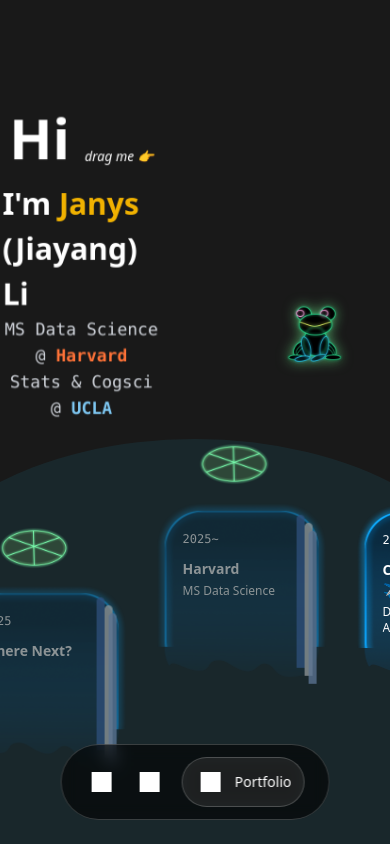
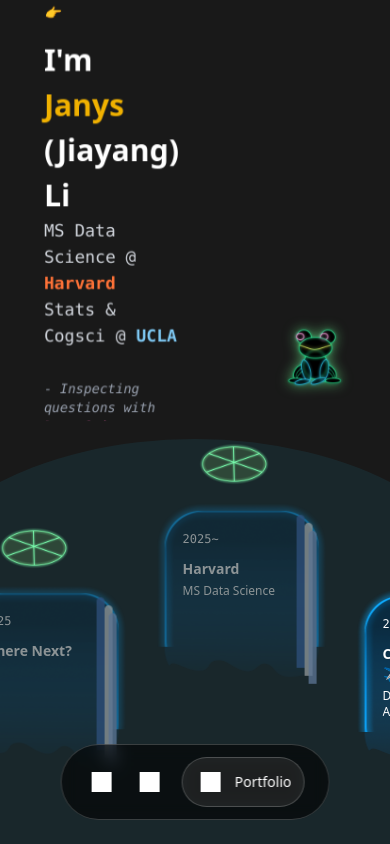
Before and after one commit to janys0v0/janys0v0.github.io, a Next.js app: page / in a window 390 px wide. Shown: the top 844 px of the page. Built offline with nearby package versions, Linux system fonts and the light colour scheme; grey boxes are pictures that could not be loaded.

Commit message:
minor fixes

```diff
--- a/src/app/globals.css
+++ b/src/app/globals.css
@@ -28,11 +28,11 @@
 }
 
 .intro-section {
-  @apply flex flex-col md:flex-row items-center justify-between w-full h-[30vh] max-w-[90%] px-[5%] select-text;
+  @apply flex flex-col items-start justify-center w-full h-[30vh] select-text pl-16;
 }
 
 .intro-title {
-  @apply text-6xl font-bold text-white text-center md:text-left mb-4;
+  @apply text-6xl font-bold text-white text-left mb-4;
 }
 
 .intro-divider {
@@ -40,11 +40,11 @@
 }
 
 .intro-subtitle {
-  @apply text-lg text-gray-300 text-center md:text-left font-mono mb-8;
+  @apply text-lg text-gray-300 text-left font-mono mb-8;
 }
 
 .intro-description {
-  @apply text-gray-400 text-center md:text-left font-mono mb-0 text-sm mt-8;
+  @apply text-gray-400 text-left font-mono mb-0 text-sm mt-8;
 }
 
 .profile-image-container {
@@ -52,11 +52,21 @@
 }
 
 .profile-image-wrapper {
-  @apply w-64 h-64 overflow-hidden border-4 border-white rounded-lg;
+  @apply flex gap-4 justify-center items-start;
+}
+
+.profile-image-item {
+  @apply flex flex-col items-center;
 }
 
 .profile-image {
-  @apply w-64 h-64 object-cover;
+  @apply w-64 h-64 object-cover border-4 border-white rounded-lg;
+  aspect-ratio: 1 / 1;
+  object-position: center;
+}
+
+.profile-caption {
+  @apply text-white text-xs mt-2 text-center;
 }
 
 .skills-list {
@@ -110,6 +120,10 @@
 
 .portfolio-group .social-icon {
   @apply w-8 h-8 flex items-center justify-center rounded-full transition-colors duration-200;
+}
+
+.portfolio-group .social-icon:hover {
+  @apply bg-transparent;
 }
 
 .portfolio-text {
--- a/src/app/page.tsx
+++ b/src/app/page.tsx
@@ -14,7 +14,7 @@
   const rotationRef = useRef(0);
 
   const segments = [
-    <div className="intro-section z-20 max-w-[40%] mx-auto px-[30%] border-l-20 border-transparent pl-60" key="intro">
+    <div className="intro-section z-20 max-w-[80%] mx-auto px-8" key="intro">
     <div className="intro-text">
       <h1 className="intro-title">Hi <span className="text-sm align-bottom italic font-normal">drag me 👉 </span></h1>
       <h1> I&apos;m <span className="text-yellow-500">Janys</span> (Jiayang) Li</h1>
@@ -64,13 +64,26 @@
 </div>,
     <div className="profile-image-container" key="profile">
     <div className="profile-image-wrapper">
+      <div className="profile-image-item">
         <Image
-        src="/profile_pic.jpeg"
+          src="/grad_photo.PNG"
           alt="Janys Li"
           width={256}
           height={256}
           className="profile-image"
         />
+        <p className="profile-caption">My grad photo</p>
+      </div>
+      <div className="profile-image-item">
+        <Image
+          src="/dogpc.jpg"
+          alt="Dog"
+          width={256}
+          height={256}
+          className="profile-image"
+        />
+        <p className="profile-caption">a cute dog I drew</p>
+      </div>
     </div>
   </div>,
   ];
--- a/src/components/frogHop.tsx
+++ b/src/components/frogHop.tsx
@@ -16,18 +16,18 @@
 // Keep existing leaves and add more to the right
 const leafData: LeafData[] = [
   { relX: 0.05, relY: 0.5, title: "Where Next?", text: "???" , year: "2025"},
-  { relX: 0.05, relY: 0.4, title: "Harvard", text: "MS Data Science" , year: "2025~"},
-  { relX: 0.10, relY: 0.4, title: "Cathay Pacific ✈️", text: "Data Analytics and AI Automation" , year: "2025"},
-  { relX: 0.15, relY: 0.5, title: "Develop for Good 🍃", text: "Product Management & User Research" , year: "2025"},
-  { relX: 0.20, relY: 0.4, title: "Ekimetrics", text: "AI Development & Market Analytics Consulting" , year: "2024"},
-  { relX: 0.45, relY: 0.5, title: "ACME Lab @ UCLA", text: "Research in psychological symptoms & emotional flexibilty" , year: "2022~2024"},
-  { relX: 0.65, relY: 0.4, title: "Nova, Tech for Good", text: "Frontend Development & UX Design" , year: "2022~2025"},
-  { relX: 0.85, relY: 0.5, title: "Ozcan Lab", text: "Research in Computer Vision for Medical Imaging" , year: "2023"},
-  { relX: 1.05, relY: 0.4, title: "Ipsos", text: "User Experience Research Consulting" , year: "2022"},
-  { relX: 1.25, relY: 0.5, title: "UCLA", text: "Statistics & Data Science; Cognitive Science" , year: "2021~2025"},
-  { relX: 1.45, relY: 0.4, title: "Cranbrook Schools", text: "Frozen in the icy lakes ❄️" , year: "2019"},
-  { relX: 1.65, relY: 0.5, title: "Virginia Episcopal School", text: "Tennis player, Sweeper of red autumn leaves 🍁" , year: "2018"},
-  { relX: 1.85, relY: 0.4, title: "Shenzhen", text: "Born and grew up to 15 🎹" , year: "Long Ago..."}
+  { relX: 0.10, relY: 0.4, title: "Harvard", text: "MS Data Science" , year: "2025~"},
+  { relX: 0.15, relY: 0.5, title: "Cathay Pacific ✈️", text: "Data Analytics and AI Automation" , year: "2025"},
+  { relX: 0.20, relY: 0.4, title: "Develop for Good 🍃", text: "Product Management & User Research" , year: "2025"},
+  { relX: 0.25, relY: 0.5, title: "Ekimetrics", text: "AI Development & Market Analytics Consulting" , year: "2024"},
+  { relX: 0.45, relY: 0.4, title: "ACME Lab @ UCLA", text: "Research in psychological symptoms & emotional flexibilty" , year: "2022~2024"},
+  { relX: 0.65, relY: 0.5, title: "Nova, Tech for Good", text: "Frontend Development & UX Design" , year: "2022~2025"},
+  { relX: 0.85, relY: 0.4, title: "Ozcan Lab", text: "Research in Computer Vision for Medical Imaging" , year: "2023"},
+  { relX: 1.05, relY: 0.5, title: "Ipsos", text: "User Experience Research Consulting" , year: "2022"},
+  { relX: 1.25, relY: 0.4, title: "UCLA", text: "Statistics & Data Science; Cognitive Science" , year: "2021~2025"},
+  { relX: 1.45, relY: 0.5, title: "Cranbrook Schools", text: "Frozen in the icy lakes ❄️" , year: "2019"},
+  { relX: 1.65, relY: 0.4, title: "Virginia Episcopal School", text: "Tennis player, Sweeper of red autumn leaves 🍁" , year: "2018"},
+  { relX: 1.85, relY: 0.5, title: "Shenzhen", text: "Born and grew up to 15 🎹" , year: "Long Ago..."}
 ];
 
 const FROG_OFFSET_Y = -30;
```
Also changed, not shown: public/dogpc.jpg (added), 1 other file (tests, documents, lock files or other folders). Lines whose indentation alone changed are shown as unchanged.
